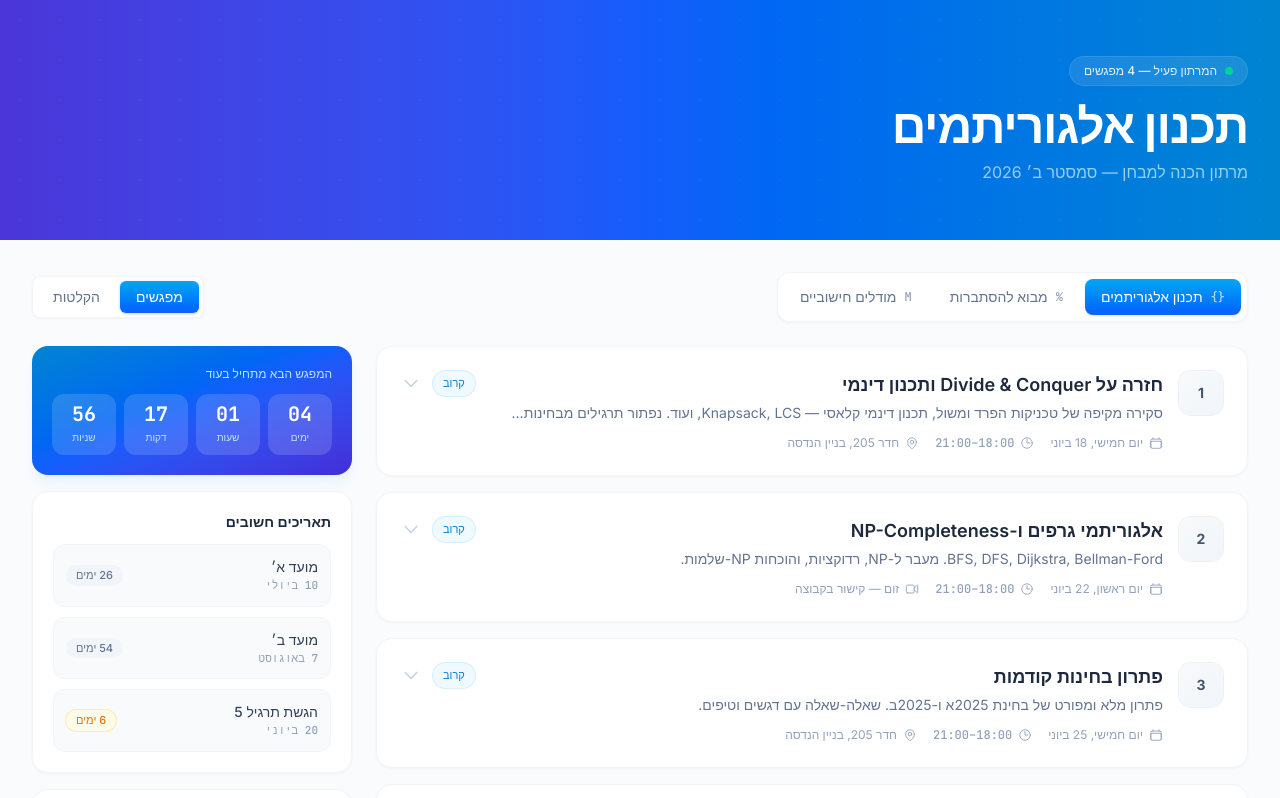
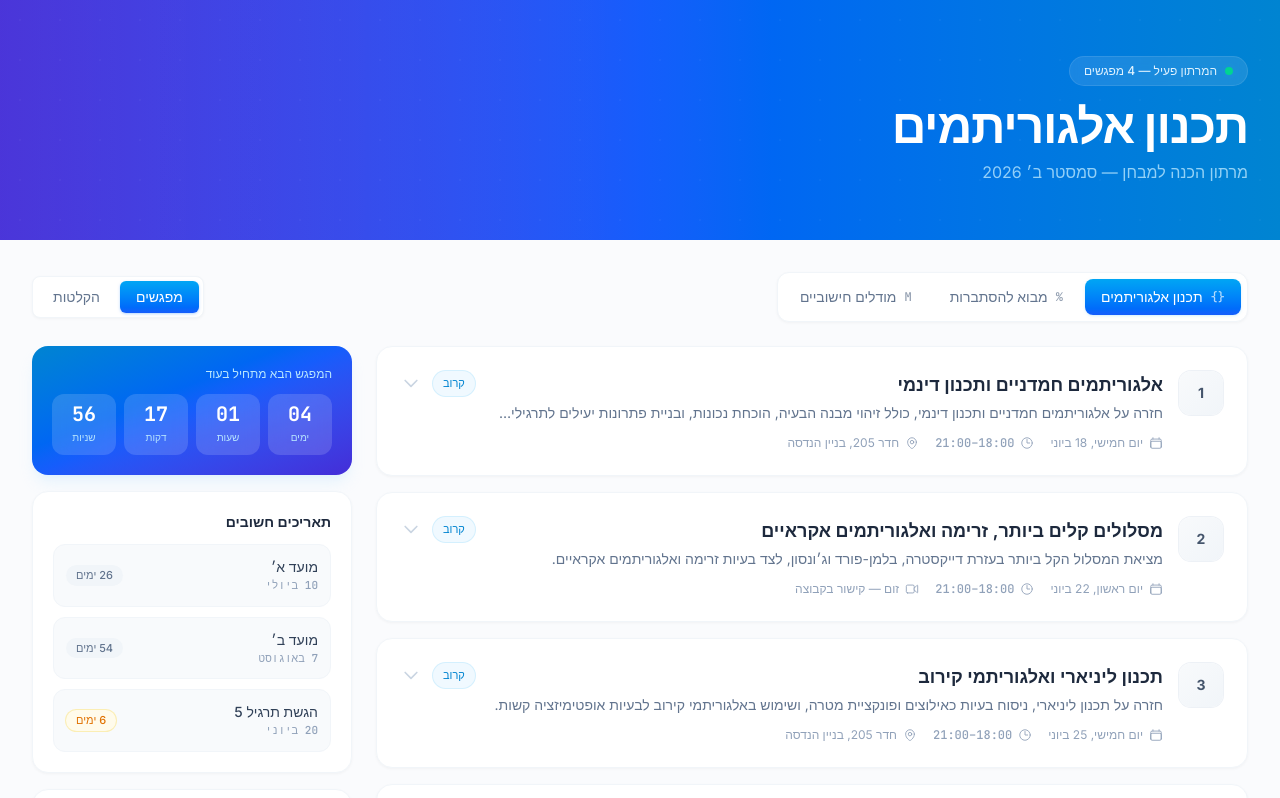
Before and after one commit to packleran/marathon, a React (Vite) app: page / in a window 1280 px wide. Shown: the top 798 px of the page. Built offline with nearby package versions, Linux system fonts and the light colour scheme.

Commit message:
Update algorithms marathon schedule

```diff
--- a/src/data.js
+++ b/src/data.js
@@ -15,21 +15,21 @@ export const courses = [
         date: '2026-06-18',
         location: 'חדר 205, בניין הנדסה',
         type: 'in-person',
-        title: 'חזרה על Divide & Conquer ותכנון דינמי',
-        description: 'סקירה מקיפה של טכניקות הפרד ומשול, תכנון דינמי קלאסי — Knapsack, LCS, ועוד. נפתור תרגילים מבחינות קודמות.',
-        topics: ['הפרד ומשול', 'תכנון דינמי', 'Knapsack & LCS'],
+        title: 'אלגוריתמים חמדניים ותכנון דינמי',
+        description: 'חזרה על אלגוריתמים חמדניים ותכנון דינמי, כולל זיהוי מבנה הבעיה, הוכחת נכונות, ובניית פתרונות יעילים לתרגילי מבחן.',
+        topics: ['אלגוריתמים חמדניים', 'תכנון דינמי', 'הוכחות נכונות'],
         materials: {
           presentations: [
-            { title: 'מצגת — Divide & Conquer', url: '#' },
+            { title: 'מצגת — אלגוריתמים חמדניים', url: '#' },
             { title: 'מצגת — תכנון דינמי', url: '#' },
           ],
           exercises: [
+            { title: 'דף תרגול — אלגוריתמים חמדניים', url: '#' },
             { title: 'דף תרגול — תכנון דינמי', url: '#' },
-            { title: 'שאלות בחינה — D&C', url: '#' },
           ],
           questions: [
-            { question: 'מה ההבדל בין Memoization ל-Tabulation?', answer: 'Memoization הוא גישה מלמעלה למטה (Top-Down) עם רקורסיה וזיכרון, בעוד Tabulation הוא גישה מלמטה למעלה (Bottom-Up) עם טבלה.' },
-            { question: 'איך מזהים בעיה שמתאימה לתכנון דינמי?', answer: 'שני תנאים: (1) תת-מבנה אופטימלי — הפתרון האופטימלי מורכב מפתרונות אופטימליים לתתי-בעיות, (2) תתי-בעיות חופפות — אותן תתי-בעיות נפתרות שוב ושוב.' },
+            { question: 'איך מוכיחים שאלגוריתם חמדני נכון?', answer: 'בדרך כלל משתמשים בטיעון החלפה או באינדוקציה שמראה שבכל צעד הבחירה החמדנית יכולה להופיע בפתרון אופטימלי.' },
+            { question: 'איך מזהים בעיה שמתאימה לתכנון דינמי?', answer: 'שני תנאים מרכזיים: תת-מבנה אופטימלי ותתי-בעיות חופפות. לאחר מכן מגדירים מצב, מעבר, תנאי התחלה וסדר חישוב.' },
           ],
         },
       },
@@ -41,19 +41,22 @@ export const courses = [
         date: '2026-06-22',
         location: 'זום — קישור בקבוצה',
         type: 'zoom',
-        title: 'אלגוריתמי גרפים ו-NP-Completeness',
-        description: 'BFS, DFS, Dijkstra, Bellman-Ford. מעבר ל-NP, רדוקציות, והוכחות NP-שלמות.',
-        topics: ['אלגוריתמי גרפים', 'NP-Completeness', 'רדוקציות'],
+        title: 'מסלולים קלים ביותר, זרימה ואלגוריתמים אקראיים',
+        description: 'מציאת המסלול הקל ביותר בעזרת דייקסטרה, בלמן-פורד וג׳ונסון, לצד בעיות זרימה ואלגוריתמים אקראיים.',
+        topics: ['דייקסטרה', 'בלמן-פורד', 'ג׳ונסון', 'בעיות זרימה', 'אלגוריתמים אקראיים'],
         materials: {
           presentations: [
-            { title: 'מצגת — גרפים ואלגוריתמים', url: '#' },
+            { title: 'מצגת — מסלולים קלים ביותר', url: '#' },
+            { title: 'מצגת — זרימה ואלגוריתמים אקראיים', url: '#' },
           ],
           exercises: [
-            { title: 'דף תרגול — גרפים', url: '#' },
-            { title: 'דף תרגול — NP-שלמות', url: '#' },
+            { title: 'דף תרגול — מסלולים קלים ביותר', url: '#' },
+            { title: 'דף תרגול — בעיות זרימה', url: '#' },
+            { title: 'דף תרגול — אלגוריתמים אקראיים', url: '#' },
           ],
           questions: [
-            { question: 'איך מוכיחים ש-בעיה היא NP-Complete?', answer: 'שני שלבים: (1) להוכיח שהבעיה ב-NP — קיים מוודא פולינומי, (2) לבצע רדוקציה מבעיה NP-Complete ידועה אליה.' },
+            { question: 'מתי משתמשים בבלמן-פורד במקום דייקסטרה?', answer: 'כשיש קשתות במשקל שלילי, כל עוד אין מעגל שלילי שמונע פתרון מוגדר למסלול הקל ביותר.' },
+            { question: 'מה הרעיון המרכזי באלגוריתם ג׳ונסון?', answer: 'מבצעים שקילה מחדש של הקשתות בעזרת בלמן-פורד כדי לאפשר הרצות דייקסטרה ממספר מקורות בלי לשנות את המסלולים הקלים ביותר.' },
           ],
         },
       },
@@ -65,18 +68,22 @@ export const courses = [
         date: '2026-06-25',
         location: 'חדר 205, בניין הנדסה',
         type: 'in-person',
-        title: 'פתרון בחינות קודמות',
-        description: 'פתרון מלא ומפורט של בחינת 2025א ו-2025ב. שאלה-שאלה עם דגשים וטיפים.',
-        topics: ['בחינה 2025א', 'בחינה 2025ב', 'טיפים למבחן'],
+        title: 'תכנון ליניארי ואלגוריתמי קירוב',
+        description: 'חזרה על תכנון ליניארי, ניסוח בעיות כאילוצים ופונקציית מטרה, ושימוש באלגוריתמי קירוב לבעיות אופטימיזציה קשות.',
+        topics: ['תכנון ליניארי', 'ניסוח בעיות', 'אלגוריתמי קירוב'],
         materials: {
-          presentations: [],
+          presentations: [
+            { title: 'מצגת — תכנון ליניארי', url: '#' },
+            { title: 'מצגת — אלגוריתמי קירוב', url: '#' },
+          ],
           exercises: [
-            { title: 'בחינה 2025א — שאלון', url: '#' },
-            { title: 'בחינה 2025א — פתרון', url: '#' },
-            { title: 'בחינה 2025ב — שאלון', url: '#' },
-            { title: 'בחינה 2025ב — פתרון', url: '#' },
+            { title: 'דף תרגול — תכנון ליניארי', url: '#' },
+            { title: 'דף תרגול — אלגוריתמי קירוב', url: '#' },
           ],
-          questions: [],
+          questions: [
+            { question: 'מה חשוב להגדיר כשמנסחים בעיית תכנון ליניארי?', answer: 'משתני החלטה, פונקציית מטרה, אילוצים, ותחומי ערכים למשתנים. ניסוח מדויק הוא בדרך כלל החלק המרכזי בפתרון.' },
+            { question: 'מה מודדים באלגוריתם קירוב?', answer: 'מודדים יחס קירוב: עד כמה הפתרון שמחזיר האלגוריתם רחוק מהפתרון האופטימלי במקרה הגרוע.' },
+          ],
         },
       },
       {
```
